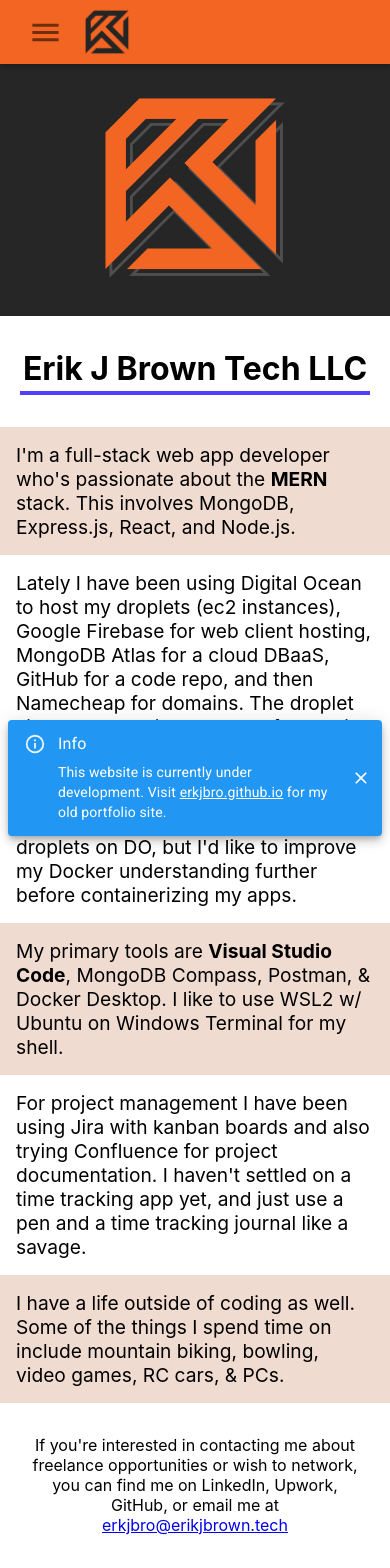
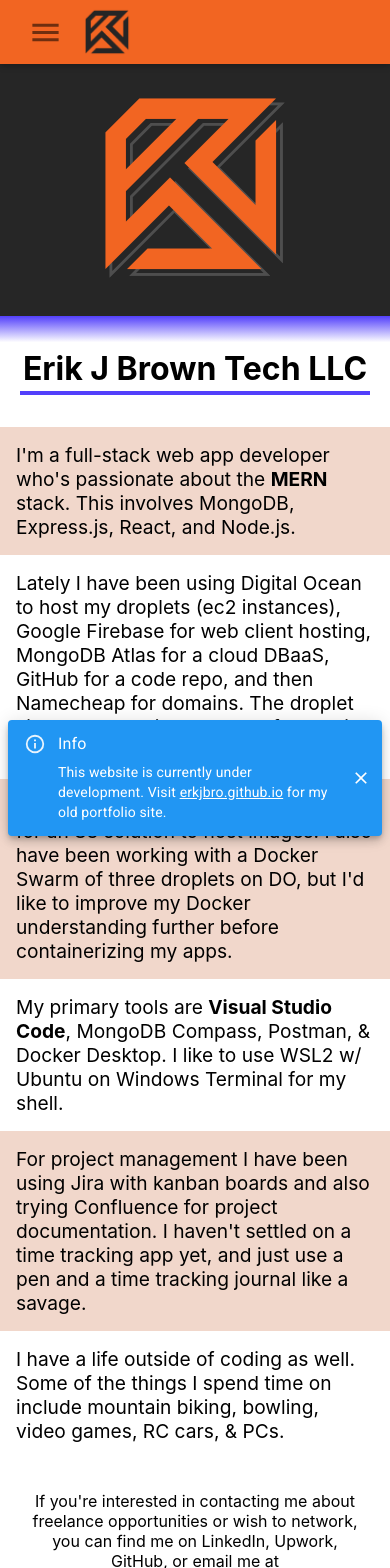
Before and after one commit to erkjbro/erkjbro-tech, a React (Create React App) app: page / in a window 390 px wide. Shown: the top 1568 px of the page. Built offline with nearby package versions, Linux system fonts and the light colour scheme.

Commit message:
making p more responsive & styles

```diff
--- a/src/pages/Home/Home.js
+++ b/src/pages/Home/Home.js
@@ -18,9 +18,13 @@ const Home = () => (
       <p>
         Lately I have been using Digital Ocean to host my droplets (ec2 instances), Google Firebase
         for web client hosting, MongoDB Atlas for a cloud DBaaS, GitHub for a code repo, and then Namecheap
-        for domains. The droplet simply uses Nginx and PM2 for running the Node app. I haven't decided between
-        AWS or DO for an S3 solution to host images. I also have been working with a Docker Swarm of three
-        droplets on DO, but I'd like to improve my Docker understanding further before containerizing my apps.
+        for domains. The droplet simply uses Nginx and PM2 for running the Node app.
+      </p>
+
+      <p>
+        I haven't decided between AWS or DO for an S3 solution to host images. I also have been working with a
+        Docker Swarm of three droplets on DO, but I'd like to improve my Docker understanding further before
+        containerizing my apps.
       </p>
 
       <p>
--- a/src/pages/Home/Home.scss
+++ b/src/pages/Home/Home.scss
@@ -3,6 +3,7 @@
 
 .Home {
   @extend .page_layout;
+  background: linear-gradient(to bottom, map-get($colors, secondary), map-get($colors, light) 02%);
   width: 100%;
 
   h1 {
@@ -28,18 +29,29 @@
       padding-left: 5rem;
     }
 
+    @include media-min-width(60rem) {
+      width: 60rem;
+      border-radius: 8px;
+    }
+
     &:nth-of-type(odd) {
-      background: map-get($colors, primary-light);
+      background: #f1d7cb;
       text-align: left;
 
       @include media-min-width(40rem) {
         padding-left: 2rem;
         padding-right: 5rem;
       }
+
+      @include media-min-width(60rem) {
+        box-shadow: 2px 2px 4px rgba(0, 0, 0, 0.5);
+      }
     }
 
     &:last-of-type {
       padding: 2rem;
+      background: none;
+      box-shadow: none;
       text-align: center;
       font-size: 1rem;
     }
```
Lines whose indentation alone changed are shown as unchanged.
